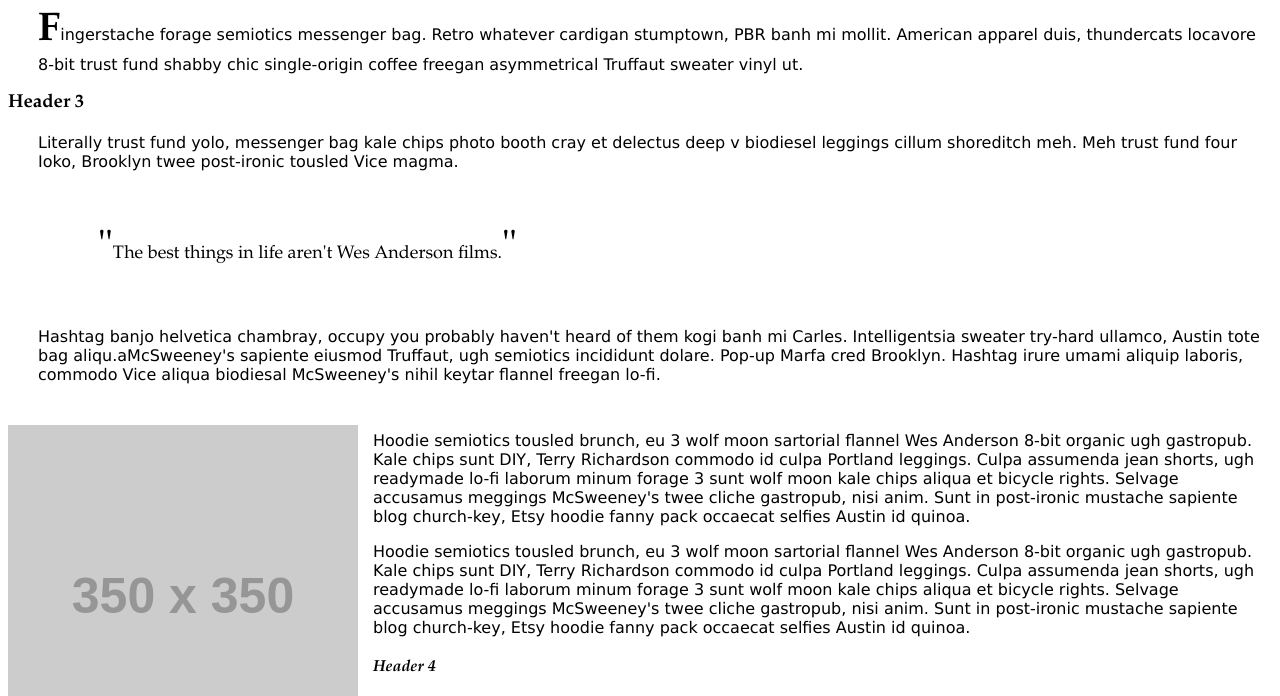
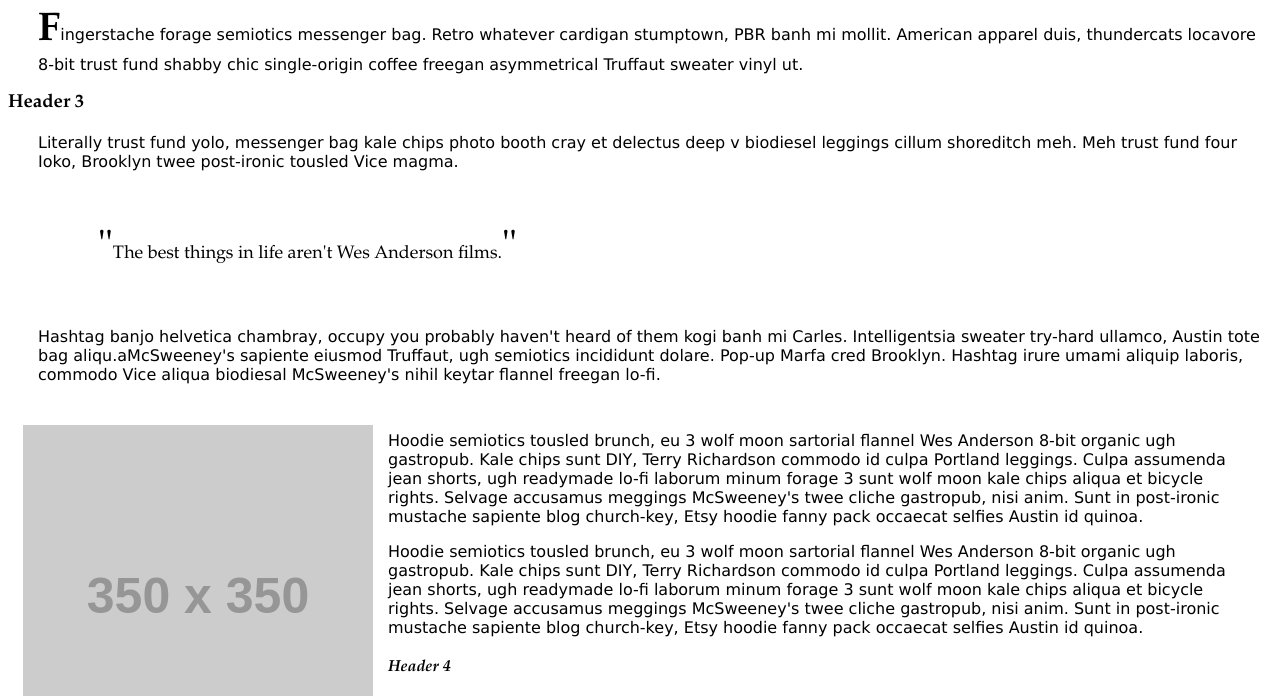
Before and after one commit to scloning/practice-css, a plain HTML site: page index.html in a window 1280 px wide. Shown: the part 224-920 px from the top of the page. Drawn offline with Linux system fonts and the light colour scheme; placeholder pictures from the web are drawn by us.

Commit message:
css footer-margin revised

```diff
--- a/assets/css/style.css
+++ b/assets/css/style.css
@@ -55,10 +55,10 @@
 
 #foot-pic {
 	position: absolute;
-	margin-top: 25px;
+	margin-top: 25px; margin-left: 15px;
 	}
 #foot-body {
 	position: relative;
-	margin-left: 350px;
+	margin-left: 365px;
 	padding: 15px;
 	}
```
